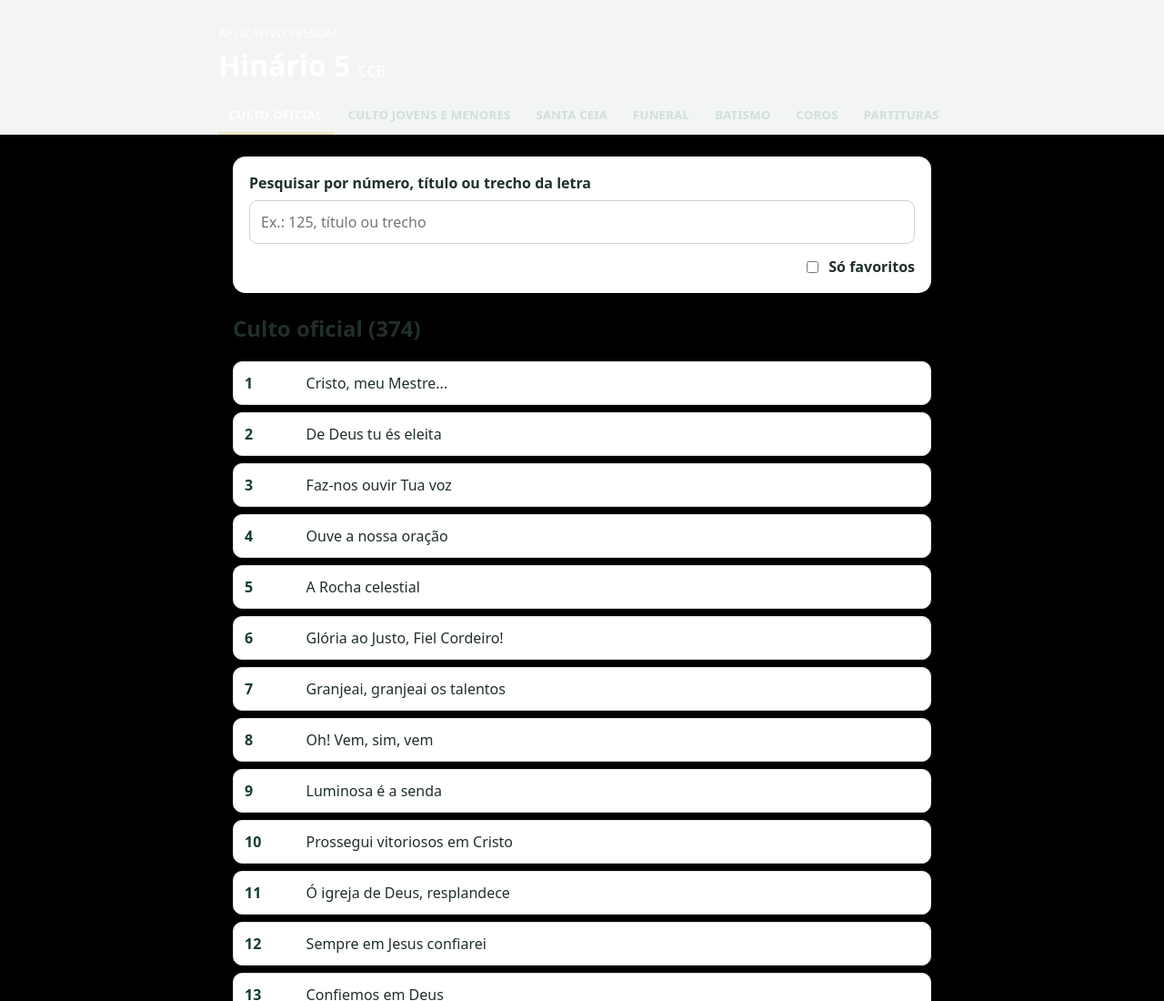
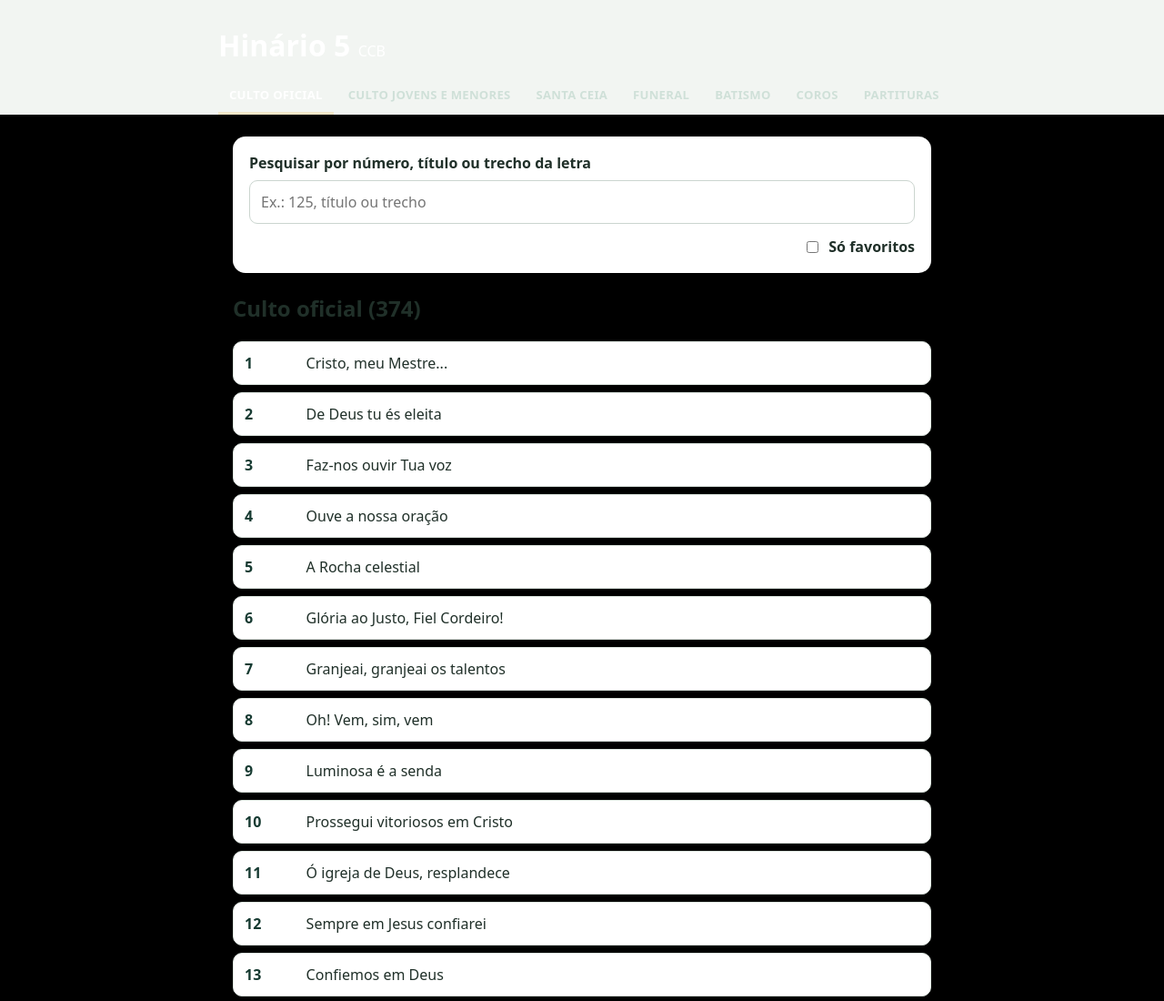
Before and after one commit to barreiros2006/hinario5-ccb, a plain HTML site: page index.html in a window 1280 px wide. Shown: the top 1100 px of the page at 91% size. Drawn offline with Linux system fonts and the light colour scheme.

Commit message:
Update index.html

```diff
--- a/index.html
+++ b/index.html
@@ -13,7 +13,6 @@
 </head>
 <body>
 <header>
-  <small>APLICATIVO PESSOAL</small>
   <h1>Hinário 5 <span>CCB</span></h1>
   <nav class="abas" id="abas">
     <button data-aba="Culto oficial" class="ativa">CULTO OFICIAL</button>
```
